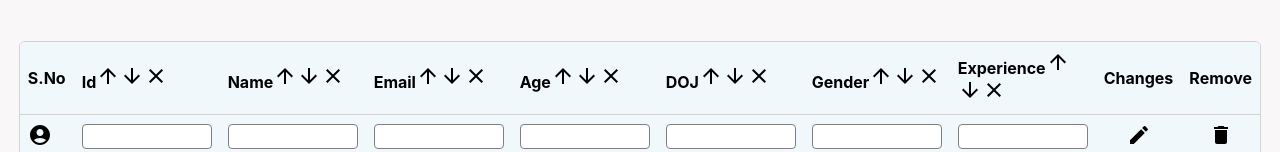
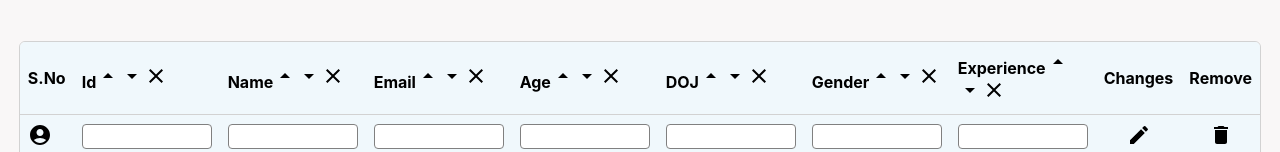
Before and after one commit to rajasekhar29112001/detailsForm, a React (Create React App) app: page / in a window 1280 px wide. Shown: the part 272-424 px from the top of the page. Built offline with nearby package versions, Linux system fonts and the light colour scheme.

Commit message:
sorting data

```diff
--- a/src/NavBar.jsx
+++ b/src/NavBar.jsx
@@ -3,8 +3,8 @@ import AddIcon from '@mui/icons-material/Add';
 import EditIcon from '@mui/icons-material/Edit';
 import DeleteIcon from '@mui/icons-material/Delete';
 import AccountCircleIcon from '@mui/icons-material/AccountCircle';
-import ArrowUpwardIcon from '@mui/icons-material/ArrowUpward';
-import ArrowDownwardIcon from '@mui/icons-material/ArrowDownward';
+import ArrowDropUpSharpIcon from '@mui/icons-material/ArrowDropUpSharp';
+import ArrowDropDownSharpIcon from '@mui/icons-material/ArrowDropDownSharp';
 import ClearIcon from '@mui/icons-material/Clear';
 
 const NavBar = () => {
@@ -534,13 +534,13 @@ const NavBar = () => {
                     <thead>
                         <tr>
                             <th>S.No</th>
-                            <th>Id<span className="up_down_Ions"><ArrowUpwardIcon onClick={() => sorting("id","ASC")}/><ArrowDownwardIcon onClick={() => sorting("id","DSC")}/><ClearIcon onClick={() => sorting("id","noraml")}/></span></th>
-                            <th>Name<span className="up_down_Ions"><ArrowUpwardIcon onClick={() => sorting("name","ASC")}/><ArrowDownwardIcon onClick={() => sorting("name","DSC")}/><ClearIcon onClick={() => sorting("id","normal")}/></span></th>
-                            <th>Email<span className="up_down_Ions"><ArrowUpwardIcon onClick={() => sorting("email","ASC")}/><ArrowDownwardIcon onClick={() => sorting("email","DSC")}/><ClearIcon onClick={() => sorting("id","normal")}/></span></th>
-                            <th>Age<span className="up_down_Ions"><ArrowUpwardIcon onClick={() => sorting("age","ASC")}/><ArrowDownwardIcon onClick={() => sorting("age","DSC")}/><ClearIcon onClick={() => sorting("id","normal")}/></span></th>
-                            <th>DOJ<span className="up_down_Ions"><ArrowUpwardIcon onClick={() => sorting("doj","ASC")}/><ArrowDownwardIcon onClick={() => sorting("doj","DSC")}/><ClearIcon onClick={() => sorting("id","normal")}/></span></th>
-                            <th>Gender<span className="up_down_Ions"><ArrowUpwardIcon onClick={() => sorting("gender","ASC")}/><ArrowDownwardIcon onClick={() => sorting("gender","DSC")}/><ClearIcon onClick={() => sorting("id","normal")}/></span></th>
-                            <th>Experience<span className="up_down_Ions"><ArrowUpwardIcon onClick={() => sorting("totalExperience","ASC")}/><ArrowDownwardIcon onClick={() => sorting("totalExperience","DSC")}/><ClearIcon onClick={() => sorting("id","normal")}/></span></th>
+                            <th>Id<span className="up_down_Ions"><ArrowDropUpSharpIcon onClick={() => sorting("id","ASC")}/><ArrowDropDownSharpIcon onClick={() => sorting("id","DSC")}/><ClearIcon onClick={() => sorting("id","noraml")}/></span></th>
+                            <th>Name<span className="up_down_Ions"><ArrowDropUpSharpIcon onClick={() => sorting("name","ASC")}/><ArrowDropDownSharpIcon onClick={() => sorting("name","DSC")}/><ClearIcon onClick={() => sorting("id","normal")}/></span></th>
+                            <th>Email<span className="up_down_Ions"><ArrowDropUpSharpIcon onClick={() => sorting("email","ASC")}/><ArrowDropDownSharpIcon onClick={() => sorting("email","DSC")}/><ClearIcon onClick={() => sorting("id","normal")}/></span></th>
+                            <th>Age<span className="up_down_Ions"><ArrowDropUpSharpIcon onClick={() => sorting("age","ASC")}/><ArrowDropDownSharpIcon onClick={() => sorting("age","DSC")}/><ClearIcon onClick={() => sorting("id","normal")}/></span></th>
+                            <th>DOJ<span className="up_down_Ions"><ArrowDropUpSharpIcon onClick={() => sorting("doj","ASC")}/><ArrowDropDownSharpIcon onClick={() => sorting("doj","DSC")}/><ClearIcon onClick={() => sorting("id","normal")}/></span></th>
+                            <th>Gender<span className="up_down_Ions"><ArrowDropUpSharpIcon onClick={() => sorting("gender","ASC")}/><ArrowDropDownSharpIcon onClick={() => sorting("gender","DSC")}/><ClearIcon onClick={() => sorting("id","normal")}/></span></th>
+                            <th>Experience<span className="up_down_Ions"><ArrowDropUpSharpIcon onClick={() => sorting("totalExperience","ASC")}/><ArrowDropDownSharpIcon onClick={() => sorting("totalExperience","DSC")}/><ClearIcon onClick={() => sorting("id","normal")}/></span></th>
                             <th>Changes</th>
                             <th>Remove</th>
                         </tr>
```
